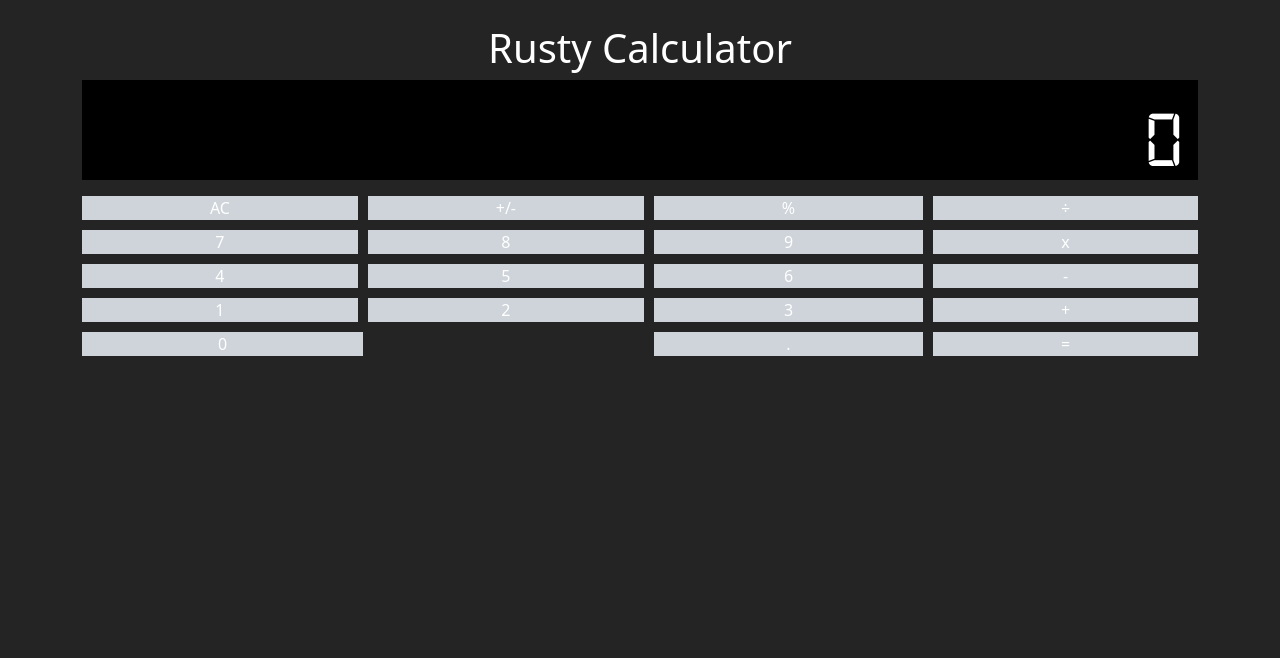
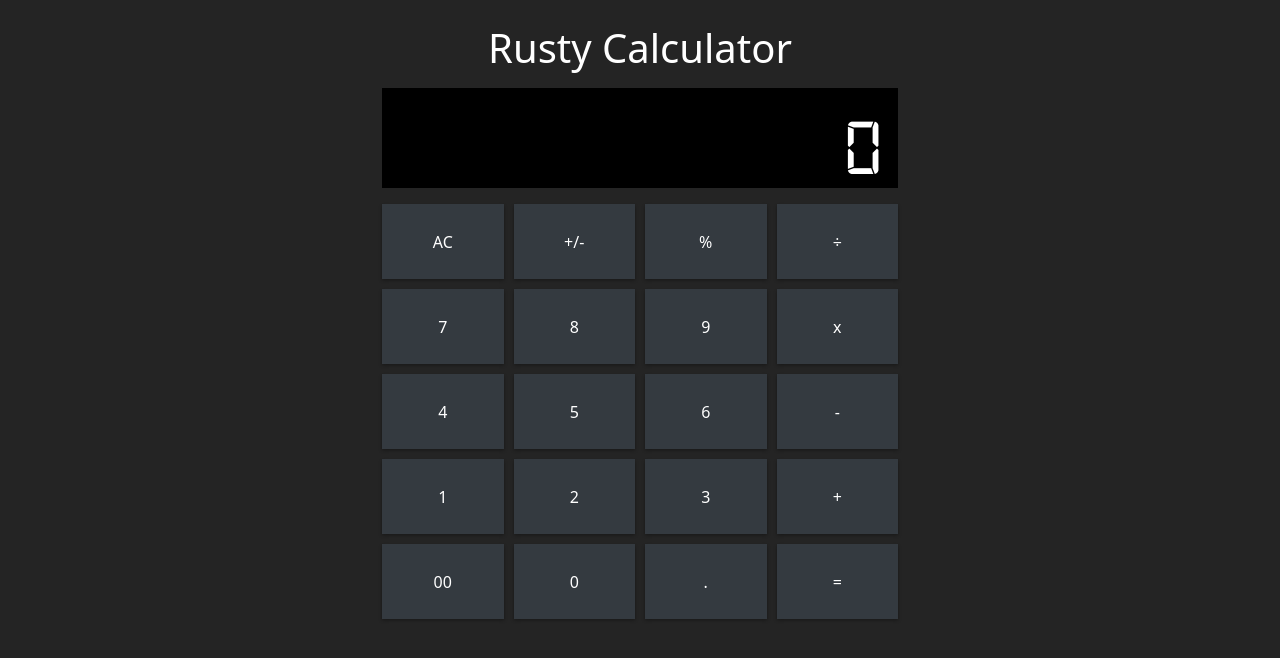
Before and after one commit to JoeyEamigh/rust-react-calculator, a React (Create React App) app: page / in a window 1280 px wide. Shown: the top 658 px of the page. Built offline with nearby package versions, Linux system fonts and the light colour scheme.

Commit message:
working poc!!!

```diff
--- a/src/App.scss
+++ b/src/App.scss
@@ -3,7 +3,7 @@
 main.rusty-calc {
   @extend .my-4, .d-flex, .justify-content-center, .flex-wrap;
   h1 {
-    @extend .mx-2;
+    @extend .mx-2, .w-100, .mb-3;
     text-align: center;
     color: white;
   }
--- a/src/assets/scss/_variables.scss
+++ b/src/assets/scss/_variables.scss
@@ -13,13 +13,12 @@
 }
 
 @font-face {
-  font-family: "Digital-7";
+  font-family: "Digital-7 Mono";
   src: url("../fonts/Digital7Mono.ttf");
-  font-style: monospace;
 }
 
 @font-face {
-  font-family: "Digital-7";
+  font-family: "Digital-7 Mono";
   src: url("../fonts/Digital7Mono.ttf");
-  font-style: monospace italic;
+  font-style: italic;
 }
--- a/src/components/calculator/calculator.scss
+++ b/src/components/calculator/calculator.scss
@@ -2,13 +2,23 @@
 
 main.calculator {
   @extend .container, .w-100, .d-flex, .flex-wrap;
+  max-width: 540px;
 
   section.screen {
     @extend .w-100, .d-flex, .flex-row-reverse, .align-items-center, .px-3;
     min-height: 100px;
     background-color: black;
+    overflow: hidden;
+    position: relative;
 
-    span {
+    span.operations {
+      position: absolute;
+      top: 5px;
+      left: 5px;
+      color: white;
+    }
+
+    span.buffer {
       font-size: 80px;
       line-height: 0.8;
       font-family: "Digital-7";
@@ -18,7 +28,7 @@ main.calculator {
 
   section.buttons {
     @extend .d-grid, .w-100, .my-3;
-    grid-template-columns: auto auto auto auto;
+    grid-template-columns: repeat(4, 1fr);
     row-gap: 10px;
     column-gap: 10px;
 
@@ -26,16 +36,27 @@ main.calculator {
       @extend .d-flex, .justify-content-center, .align-items-center;
       color: white;
       text-align: center;
+      min-height: 50px;
+      background-color: $gray-800;
+      cursor: pointer;
+      box-shadow: rgba(0, 0, 0, 0.33) 0px 1.6px 3.6px 0px, rgba(0, 0, 0, 0.17) 0px 0.3px 0.9px 0px;
+      user-select: none;
 
-      background-color: $gray-400;
+      &:active {
+        box-shadow: inset rgba(0, 0, 0, 0.75) 0px 1.6px 3.6px 0px, rgba(0, 0, 0, 0.23) 0px 0.3px 0.9px 0px;
+      }
+
+      @media (min-width: 992px) {
+        min-height: 75px;
+      }
     }
 
     div.zero {
-      @extend .w-50, .d-flex;
+      @extend .w-100, .d-flex, .justify-content-start;
       grid-column: 1/3;
 
       span {
-        @extend .w-100;
+        @extend .w-50;
       }
     }
   }
--- a/src/components/calculator/calculator.tsx
+++ b/src/components/calculator/calculator.tsx
@@ -1,38 +1,157 @@
 import './calculator.scss';
 import type * as Rust from '../../native/pkg';
 import { useState } from 'react';
+import { Operation } from '../../types/operations.enum';
 
 export default function Calculator({ rust }: { rust: typeof Rust }) {
   const [answer, setAnswer] = useState<number>(0);
+  const [operation, setOperation] = useState<Operation>(null);
+  const [prenum, setPrenum] = useState<number>(null);
+  const [postnum, setPostnum] = useState<number>(null);
+  const [buffer, setBuffer] = useState('');
 
   return (
     <main className="calculator">
       <section className="screen">
-        <span>{answer}</span>
+        <span className="buffer">{!!buffer ? buffer : answer}</span>
+        <span className="operations">
+          {prenum} {operation} {postnum} {answer ? ' =' : ''}
+        </span>
       </section>
       <section className="buttons">
-        <div>AC</div>
-        <div>+/-</div>
-        <div>%</div>
-        <div>&divide;</div>
-        <div>7</div>
-        <div>8</div>
-        <div>9</div>
-        <div>x</div>
-        <div>4</div>
-        <div>5</div>
-        <div>6</div>
-        <div>-</div>
-        <div>1</div>
-        <div>2</div>
-        <div>3</div>
-        <div>+</div>
-        <div className="zero">
-          <span>0</span>
-        </div>
-        <div>.</div>
-        <div>=</div>
+        <div onClick={clear}>{buffer ? 'CE' : 'AC'}</div>
+        <div onClick={swapPositivity}>+/-</div>
+        <div onClick={calcPercent}>%</div>
+        <div onClick={() => chooseOperator(Operation.DIVIDE)}>÷</div>
+        <div onClick={() => addToBuffer(7)}>7</div>
+        <div onClick={() => addToBuffer(8)}>8</div>
+        <div onClick={() => addToBuffer(9)}>9</div>
+        <div onClick={() => chooseOperator(Operation.MULTIPLY)}>x</div>
+        <div onClick={() => addToBuffer(4)}>4</div>
+        <div onClick={() => addToBuffer(5)}>5</div>
+        <div onClick={() => addToBuffer(6)}>6</div>
+        <div onClick={() => chooseOperator(Operation.SUBTRACT)}>-</div>
+        <div onClick={() => addToBuffer(1)}>1</div>
+        <div onClick={() => addToBuffer(2)}>2</div>
+        <div onClick={() => addToBuffer(3)}>3</div>
+        <div onClick={() => chooseOperator(Operation.ADD)}>+</div>
+        <div onClick={() => addToBuffer('00')}>00</div>
+        <div onClick={() => addToBuffer(0)}>0</div>
+        <div onClick={() => addToBuffer('.')}>.</div>
+        <div onClick={equals}>=</div>
       </section>
     </main>
   );
+
+  function equals() {
+    if (buffer === 'NO / 0') return;
+    if (!buffer) return;
+
+    let ans: number;
+    let buff = Number(buffer);
+    let pre = prenum;
+
+    if (buff === 0 && pre === 0 && operation === Operation.DIVIDE) {
+      setPostnum(0);
+      setBuffer('NO / 0');
+      return;
+    }
+
+    if (!!answer && !!pre && !!postnum) {
+      buff = postnum;
+      pre = answer;
+    }
+
+    switch (operation) {
+      case Operation.ADD:
+        ans = rust.add(pre, buff);
+        break;
+      case Operation.SUBTRACT:
+        ans = rust.subtract(pre, buff);
+        break;
+      case Operation.MULTIPLY:
+        ans = rust.multiply(pre, buff);
+        break;
+      case Operation.DIVIDE:
+        ans = rust.divide(pre, buff);
+        break;
+    }
+
+    const rounded = rust.round_for_calc(ans);
+    setPrenum(pre);
+    setPostnum(buff);
+    setAnswer(rounded);
+    setBuffer('');
+    return rounded;
+  }
+
+  function swapPositivity() {
+    if (!!buffer) {
+      const num = Number(buffer);
+      let flippedNum: number;
+      if (num > 0) {
+        flippedNum = -Math.abs(num);
+      } else {
+        flippedNum = Math.abs(num);
+      }
+
+      setBuffer(flippedNum.toString());
+    }
+  }
+
+  function calcPercent() {
+    if (!!prenum) {
+      const dec = rust.percent_decimal(Number(buffer));
+      const perc = rust.multiply(prenum, dec);
+      setBuffer(perc.toString());
+    } else {
+      setBuffer('');
+    }
+  }
+
+  function chooseOperator(operator: Operation) {
+    if (!!answer) {
+      setOperation(operator);
+      setPrenum(answer);
+      setPostnum(null);
+      setAnswer(null);
+      return;
+    }
+    if (!!buffer && !!prenum) {
+      const newAnswer = equals();
+      setOperation(operator);
+      setPrenum(newAnswer);
+      setPostnum(null);
+      setAnswer(null);
+      return;
+    }
+    if (!!buffer) {
+      setOperation(operator);
+      setPrenum(Number(buffer));
+      setBuffer('');
+      return;
+    }
+    if (!!operation) {
+      setOperation(operator);
+    }
+  }
+
+  function reset() {
+    setPrenum(null);
+    setPostnum(null);
+    setOperation(null);
+    setAnswer(0);
+  }
+
+  function clear() {
+    if (!!buffer) {
+      setBuffer('');
+    } else {
+      reset();
+    }
+  }
+
+  function addToBuffer(num: number | string) {
+    setBuffer(buffer + num);
+  }
 }
--- /dev/null
+++ b/src/types/operations.enum.ts
@@ -0,0 +1,6 @@
+export enum Operation {
+  ADD = '+',
+  SUBTRACT = '-',
+  MULTIPLY = 'x',
+  DIVIDE = '÷',
+}
```
Also changed, not shown: 1 other file (tests, documents, lock files or other folders).
